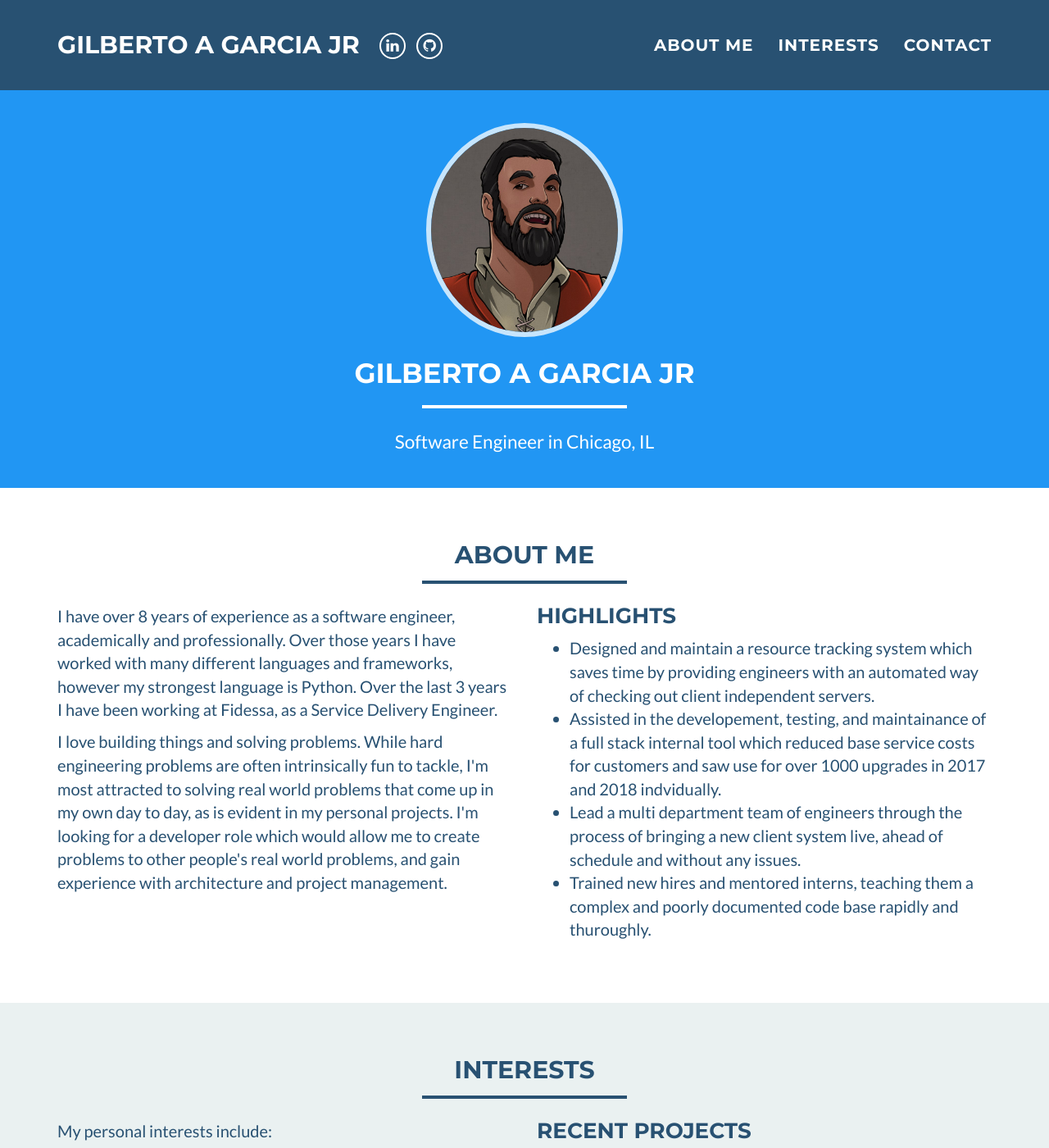
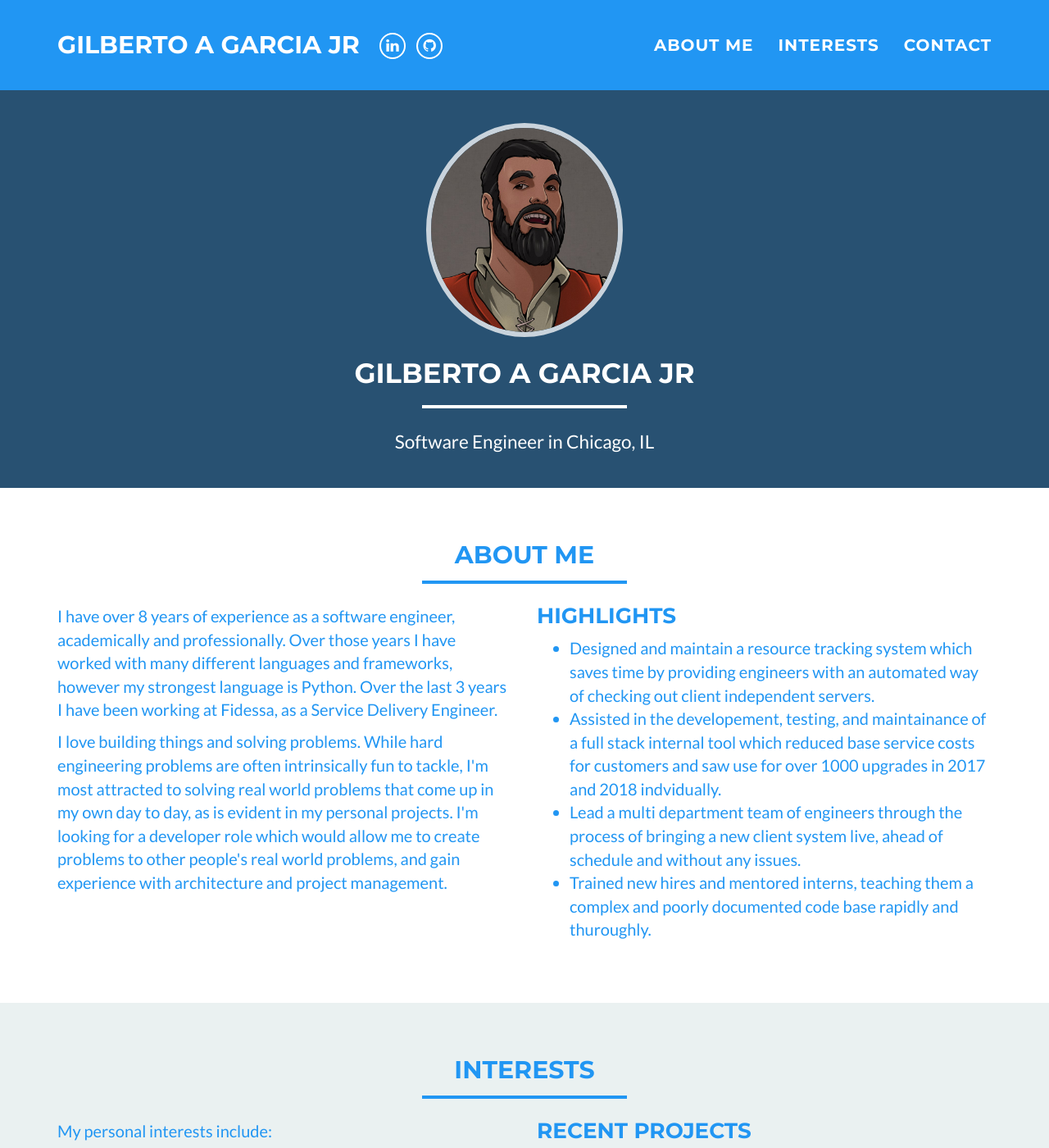
Before and after one commit to CaptainOmNoms/CaptainOmNoms.github.io, a Jekyll site: the page built from index.html, in a window 1280 px wide and 1400 px high. Shown: the whole window at 82% size. Built offline with Jekyll 4.4.1, drawn with Linux system fonts in a browser that asks for light colours.

Commit message:
Update _config.yml

```diff
--- a/_config.yml
+++ b/_config.yml
@@ -21,9 +21,9 @@ bing_verify:
 
 # Color settings (hex-codes without the leading hash-tag)
 color:
-  primary: 2196F3
+  primary: 285172
   primary-rgb: "33, 150, 243"
-  secondary: 285172
+  secondary: 2196F3
   secondary-dark: 29455b
   section-tout: eaf1f1
 
```
